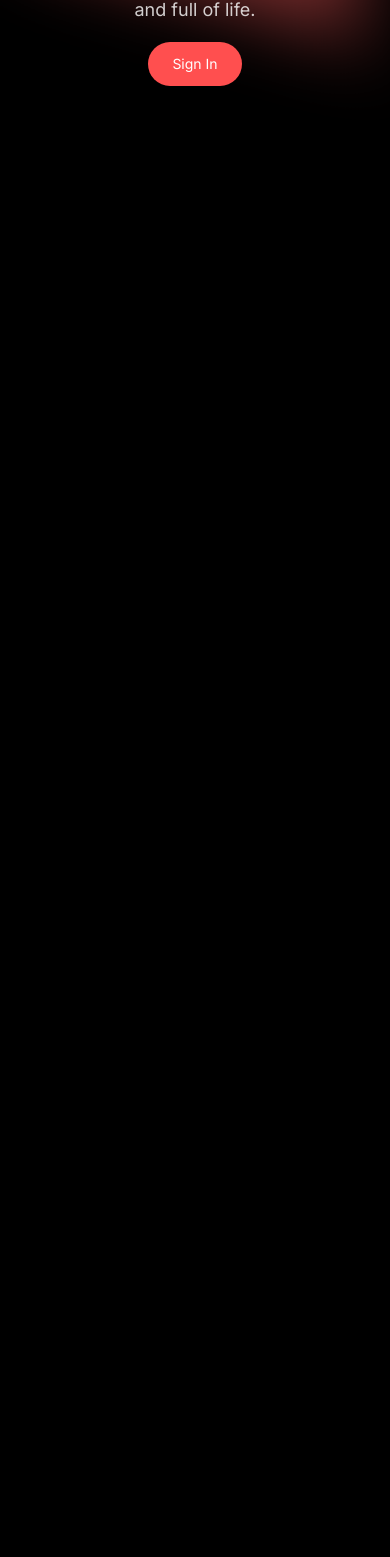
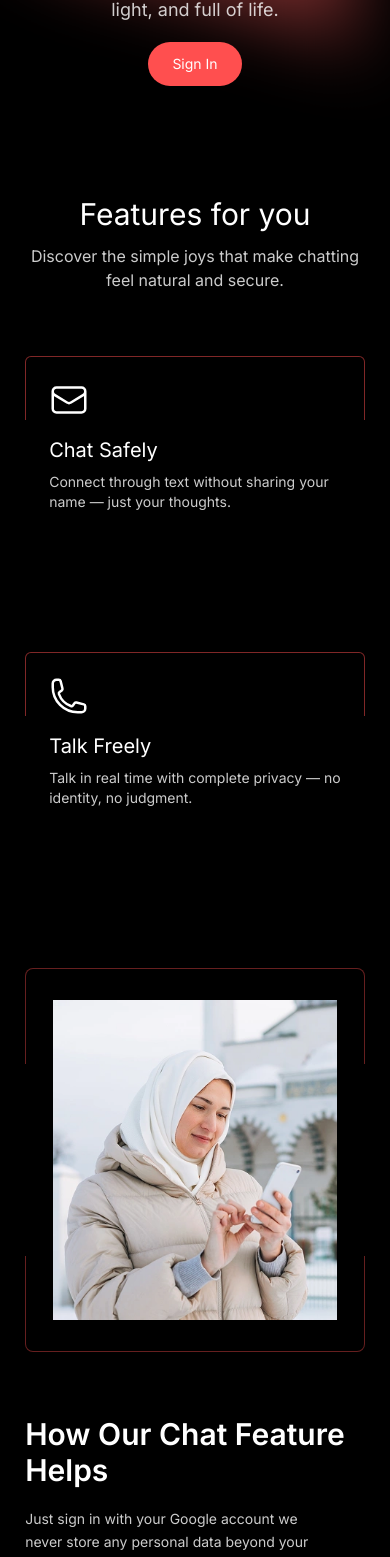
Before and after one commit to faridulhaque/Heaven-Chat-FE, a Next.js app: page / in a window 390 px wide. Shown: the part 420-1977 px from the top of the page. Before the commit the page ends 844 px from the top, so only its background shows below. Built offline with nearby package versions, Linux system fonts and the light colour scheme.

Commit message:
about section added

```diff
--- a/app/page.tsx
+++ b/app/page.tsx
@@ -1,12 +1,16 @@
+import About from "@/components/About";
+import ExtraFeatures from "@/components/ExtraFeatures";
 import Feature from "@/components/Feature";
 import Hero from "@/components/Hero";
 import Image from "next/image";
 
 export default function Home() {
   return (
-    <>
+    <div className="mx-auto" style={{ width: "95%" }}>
       <Hero></Hero>
       <Feature></Feature>
-    </>
+      <ExtraFeatures></ExtraFeatures>
+      <About></About>
+    </div>
   );
 }
--- /dev/null
+++ b/components/ExtraFeatures.tsx
@@ -0,0 +1,72 @@
+import Image from "next/image";
+import React from "react";
+
+export default function ExtraFeatures() {
+  return (
+    <div className="mx-auto w-11/12  h-auto">
+      <div className="w-full mx-auto py-1">
+        <div className="flex flex-col md:flex-row items-center justify-between gap-12 ">
+          <div className="md:w-1/2 w-full flex">
+            <div className="relative w-full max-w-md h-96 rounded-lg">
+              <div className="absolute top-0 left-0 h-1/4 w-full border border-[#FF4F4F]/40 border-b-0 rounded-t-lg"></div>
+
+              <div className="absolute bottom-0 left-0 h-1/4 w-full border border-[#FF4F4F]/40 border-t-0 rounded-b-lg"></div>
+
+              <Image
+                src="/assets/feature-1.webp"
+                alt="woman"
+                width={400}
+                height={300}
+                className="relative z-10 w-10/12 h-10/12 mx-auto mt-8 object-cover"
+              />
+            </div>
+          </div>
+
+          <div className="text-white md:w-1/2 w-full">
+            <h2 className="text-3xl md:text-4xl font-semibold my-4">
+              How Our Chat Feature Helps
+            </h2>
+            <p className="opacity-80 leading-relaxed w-11/12 text-sm mt-5">
+              Just sign in with your Google account we never store any personal
+              data beyond your email. Choose a nickname, start chatting freely,
+              and connect with real people without revealing your identity.
+              Every conversation is securely encrypted for your privacy.
+            </p>
+          </div>
+        </div>
+      </div>
+      <div className="w-full mx-auto py-16 ">
+        <div className="flex flex-col md:flex-row items-center justify-between gap-12 ">
+          {/* Text Section */}
+          <div className="text-white md:w-1/2 w-full order-2 lg:order-1">
+            <h2 className="text-3xl md:text-4xl font-semibold my-4">
+              Experience Voice Calls with Total Privacy
+            </h2>
+            <p className="opacity-80 leading-relaxed w-11/12 text-sm mt-5">
+              Speak your heart out without fear or judgment. Our anonymous voice
+              call feature lets you connect with others instantly — no phone
+              number, no identity. Simply tap to call and have real, human
+              conversations in a safe and private space.
+            </p>
+          </div>
+
+          {/* Image Section */}
+          <div className="md:w-1/2 w-full flex justify-end order-1 lg:order-2">
+            <div className="relative w-full max-w-md h-96 rounded-lg">
+              <div className="absolute top-0 left-0 h-1/4 w-full border border-[#FF4F4F]/40 border-b-0 rounded-t-lg"></div>
+              <div className="absolute bottom-0 left-0 h-1/4 w-full border border-[#FF4F4F]/40 border-t-0 rounded-b-lg"></div>
+
+              <Image
+                src="/assets/feature-2.webp"
+                alt="woman"
+                width={400}
+                height={300}
+                className="relative z-10 w-10/12 h-10/12 mx-auto mt-8 object-cover"
+              />
+            </div>
+          </div>
+        </div>
+      </div>
+    </div>
+  );
+}
--- a/components/Feature.tsx
+++ b/components/Feature.tsx
@@ -1,7 +1,77 @@
+import Image from "next/image";
 import React from "react";
 
 function Feature() {
-  return <div></div>;
+  return (
+    <div className="py-14 mx-auto w-11/12">
+      <h2 className="text-center text-3xl md:text-4xl text-white py-3">
+        Features for you
+      </h2>
+
+      <p className="text-center text-white text-base opacity-80 pb-16 max-w-xl mx-auto">
+        Discover the simple joys that make chatting feel natural and secure.
+      </p>
+
+      <div className="w-full grid grid-cols-1 md:grid-cols-2 gap-10 md:gap-20">
+        {/* Feature Card */}
+        <div className="w-full h-64 rounded-md relative">
+
+          <div className="absolute h-1/4 w-full border border-[#FF4F4F]/50 border-b-0 rounded-t-md"></div>
+
+          <div className="absolute inset-0 z-10 flex flex-col px-6 py-6">
+            <svg
+              xmlns="http://www.w3.org/2000/svg"
+              fill="none"
+              viewBox="0 0 24 24"
+              strokeWidth={1.5}
+              stroke="white"
+              className="w-10 h-10 mb-4"
+            >
+              <path
+                strokeLinecap="round"
+                strokeLinejoin="round"
+                d="M21.75 6.75v10.5a2.25 2.25 0 0 1-2.25 2.25h-15a2.25 2.25 0 0 1-2.25-2.25V6.75m19.5 0A2.25 2.25 0 0 0 19.5 4.5h-15a2.25 2.25 0 0 0-2.25 2.25m19.5 0v.243a2.25 2.25 0 0 1-1.07 1.916l-7.5 4.615a2.25 2.25 0 0 1-2.36 0L3.32 8.91a2.25 2.25 0 0 1-1.07-1.916V6.75"
+              />
+            </svg>
+
+            <h2 className="text-white text-xl mb-2">Chat Safely</h2>
+            <p className="text-white text-sm opacity-80">
+              Connect through text without sharing your name — just your
+              thoughts.
+            </p>
+          </div>
+        </div>
+
+        {/* Feature Card */}
+        <div className="w-full h-64 rounded-md relative">
+          <div className="absolute h-1/4 w-full border border-[#FF4F4F]/50 border-b-0 rounded-t-md"></div>
+
+          <div className="absolute inset-0 z-10 flex flex-col px-6 py-6">
+            <svg
+              xmlns="http://www.w3.org/2000/svg"
+              fill="none"
+              viewBox="0 0 24 24"
+              strokeWidth={1.5}
+              stroke="white"
+              className="w-10 h-10 mb-4"
+            >
+              <path
+                strokeLinecap="round"
+                strokeLinejoin="round"
+                d="M2.25 6.75c0 8.284 6.716 15 15 15h2.25a2.25 2.25 0 0 0 2.25-2.25v-1.372c0-.516-.351-.966-.852-1.091l-4.423-1.106c-.44-.11-.902.055-1.173.417l-.97 1.293c-.282.376-.769.542-1.21.38a12.035 12.035 0 0 1-7.143-7.143c-.162-.441.004-.928.38-1.21l1.293-.97c.363-.271.527-.734.417-1.173L6.963 3.102a1.125 1.125 0 0 0-1.091-.852H4.5A2.25 2.25 0 0 0 2.25 4.5v2.25Z"
+              />
+            </svg>
+
+            <h2 className="text-white text-xl mb-2">Talk Freely</h2>
+            <p className="text-white text-sm opacity-80">
+              Talk in real time with complete privacy — no identity, no
+              judgment.
+            </p>
+          </div>
+        </div>
+      </div>
+    </div>
+  );
 }
 
 export default Feature;
```
Also changed, not shown: components/About.tsx (added, +39 -0 lines).
